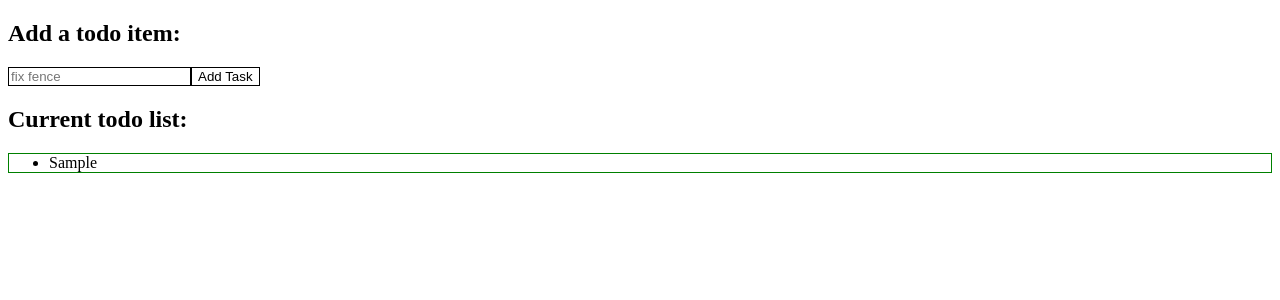
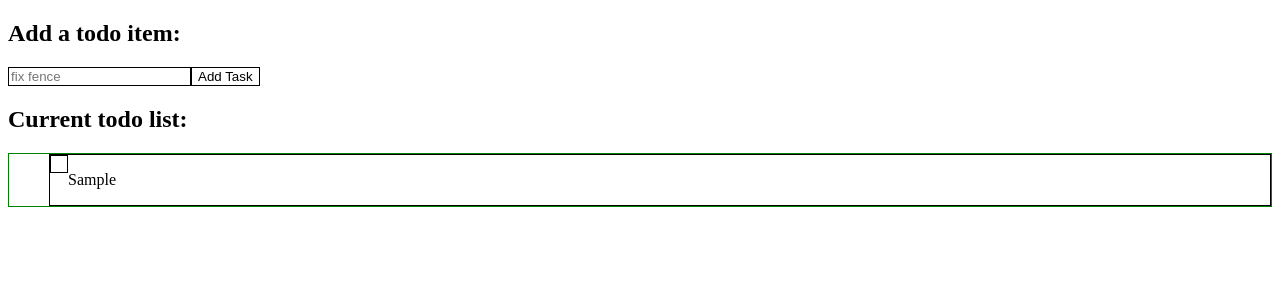
Before and after one commit to oldermcdonald/farmapp-frontend, a React (Create React App) app: page / in a window 1280 px wide. Both pictures are taken after typing "Sample" into the empty fields and a click on the button "Add Task". Shown: the top 300 px of the page. Built offline with nearby package versions, Linux system fonts and the light colour scheme; no server answers.

Commit message:
replaced fetch request with axios

```diff
--- a/package.json
+++ b/package.json
@@ -3,6 +3,7 @@
   "version": "0.1.0",
   "private": true,
   "dependencies": {
+    "axios": "^0.19.0",
     "react": "^16.8.6",
     "react-dom": "^16.8.6",
     "react-scripts": "3.0.1"
--- a/src/App.js
+++ b/src/App.js
@@ -1,6 +1,7 @@
 import React from 'react';
 import ToDoList from './ToDoList'
 import ListItem from './ListItem'
+import axios from 'axios'
 
 
 class App extends React.Component {
@@ -8,19 +9,21 @@ class App extends React.Component {
     super()
     this.state = {
       items: [], // to do list items
-      currentItem: {text:'', key:''} // store text entered
+      currentItem: {
+        text:'',
+        key:''
+      } // store text entered
     }
   }
 
-  // Get data from server api with fetch
+  // Get data from server api
   componentDidMount() {
     const apiUrl = 'http://localhost:8080/api/todolist'
-    fetch(apiUrl) // fetch api data
-    .then(res => res.json()) // convert api data to json
-    .then(data => {
-      console.log(data)
+    axios.get(apiUrl) // get api data
+    .then(res => {
+      console.log(res)
       this.setState({ // add db items to state
-        items: data
+        items: res.data
       })
     })
   }
@@ -29,7 +32,10 @@ class App extends React.Component {
   handleInputField = event => {
     console.log('input received')
     const inputText = event.target.value // get text from input
-    const currentItem = { text: inputText, key: Date.now() }
+    const currentItem = {
+      text: inputText,
+      key: Date.now()
+    }
     this.setState({currentItem}) // store
   }
 
@@ -60,6 +66,11 @@ class App extends React.Component {
   }
 
 
+  removeItem = event => {
+    console.log('item removed')
+  }
+
+
   render() {
     return (
       <div className="App">
--- a/src/ListItem.css
+++ b/src/ListItem.css
@@ -1,3 +1,22 @@
 .list-item {
   border: 1px solid green;
 }
+
+.list-item li {
+  display: flex;
+  border: 1px solid black;
+}
+
+.list-item-checkbox {
+  border: 1px solid black;
+  width: 1em;
+  height: 1em;
+}
+
+.list-item-checkbox:active {
+  background-color: red;
+}
+
+ul {
+  list-style: none;
+}
--- a/src/ListItem.js
+++ b/src/ListItem.js
@@ -5,7 +5,8 @@ export default class ListItem extends React.Component {
   generateTasks(item) {
     return (
       <li key={item.key}>
-        {item.title}
+        <div className="list-item-checkbox"></div>
+        <p>{item.title}</p>
       </li>
     )
   }
```
Also changed, not shown: 1 other file (tests, documents, lock files or other folders).
